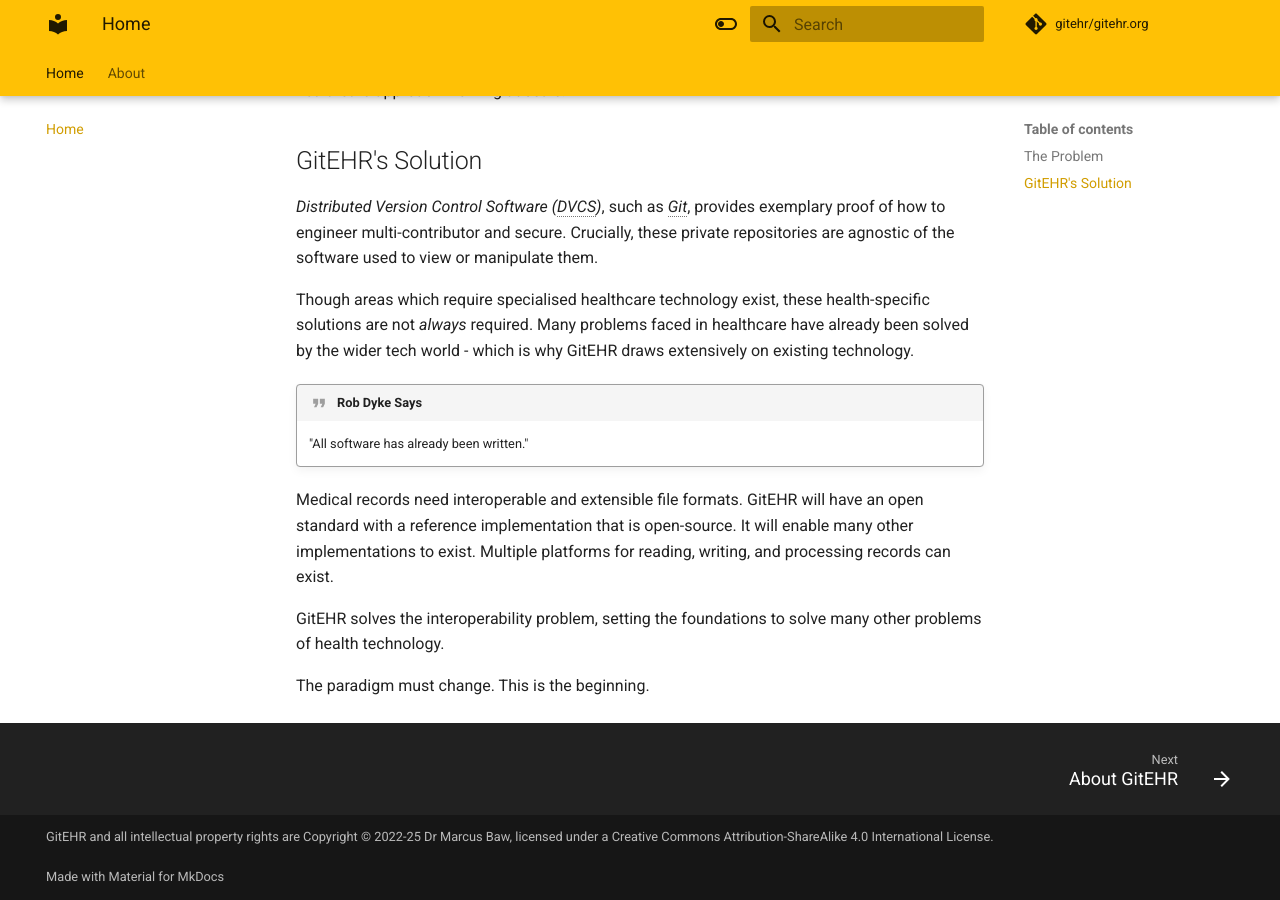
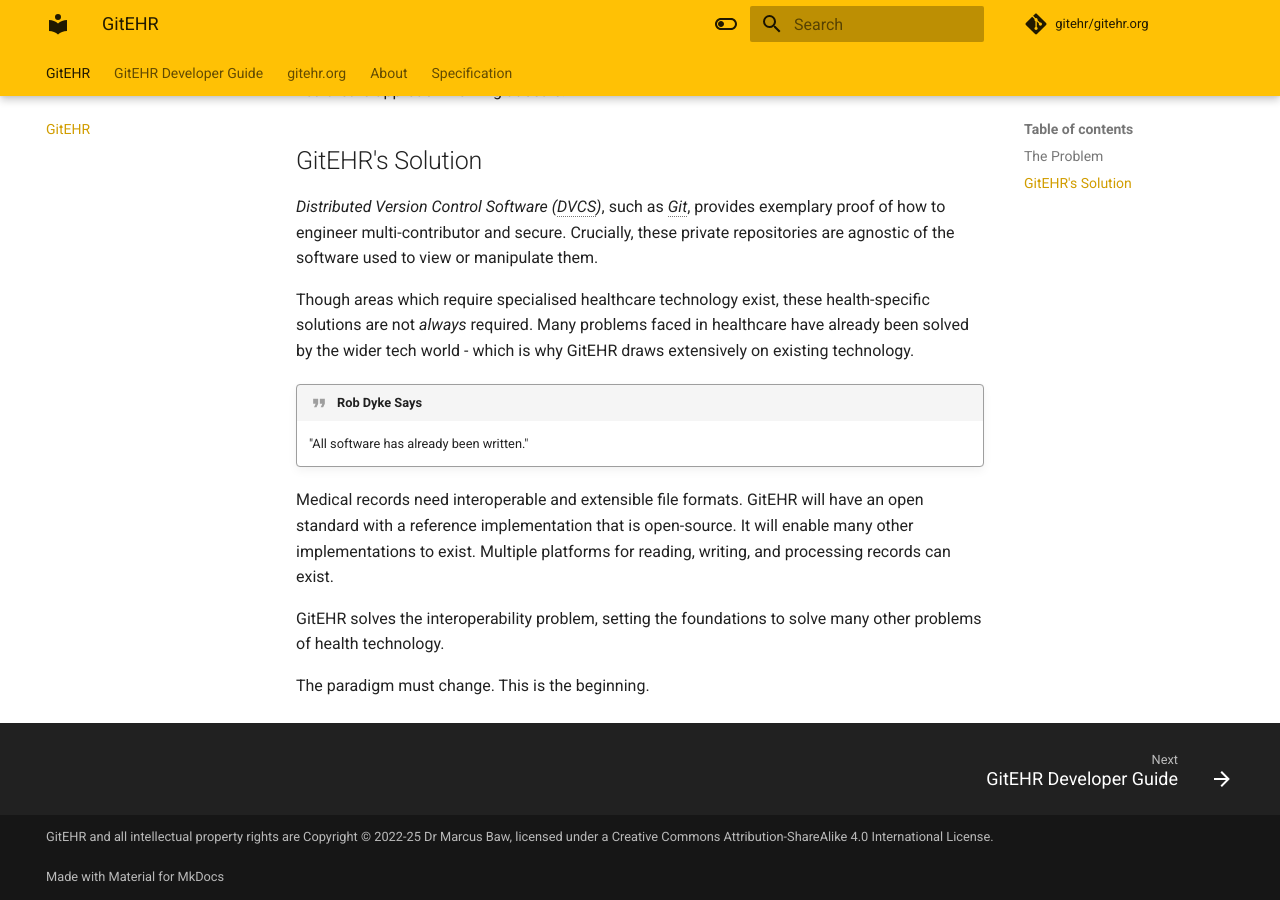
Before and after one commit to gitehr/gitehr, an MkDocs documentation site: the page built from docs/index.md, in a window 1280 px wide and 900 px high, scrolled down 673 px. Built offline with MkDocs 1.6.1 and Material for MkDocs 9.7.7, drawn with Linux system fonts in a browser that asks for light colours; comment, search, counter and statistics services are not loaded; some of the changed lines change nothing that is shown.

Commit message:
small edits

```diff
--- a/mkdocs.yml
+++ b/mkdocs.yml
@@ -9,17 +9,6 @@
 
 copyright: >
   GitEHR and all intellectual property rights are Copyright &copy; 2022-25 Dr Marcus Baw, licensed under a <a rel="license" href="http://creativecommons.org/licenses/by-sa/4.0/">Creative Commons Attribution-ShareAlike 4.0 International License</a>. <a rel="license" href="http://creativecommons.org/licenses/by-sa/4.0/"><br/><br/>
-
-nav:
-  - Home: 'index.md'
-  - About:
-    - 'about/about.md'
-    - The GitEHR story: 'about/gitEHRstory.md'
-    - Databasechester: 'about/Databasechester.md'
-    - Design: 'about/design/design.md'
-    - Specification:
-      - 'about/specification/specification.md'
-    - Contributors: 'about/contributors.md'
 
 theme:
   features:
```
Also changed, not shown: docs/about/the-gitehr-story.md (renamed from docs/about/gitEHRstory.md).
